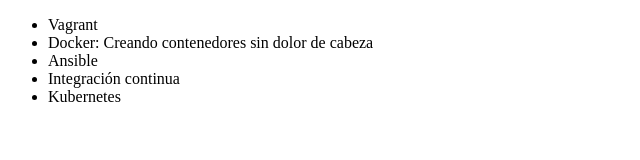
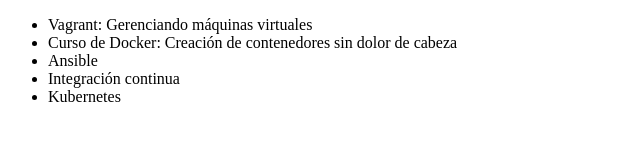
Before and after one commit to LeoBinaryStar/LeoBinaryStar-Git-y-GitHub-controle-y-comparta-su-codigo, a plain HTML site: page index.html in a window 1280 px wide. Shown: the whole page, without its empty margins (0-640 px from the left). Drawn offline with Linux system fonts and the light colour scheme.

Commit message:
Cambiando el curso Vagrant

```diff
--- a/index.html
+++ b/index.html
@@ -8,8 +8,8 @@
 
 <body>
 	<ul>
-		<li> Vagrant </li>
-		<li> Docker: Creando contenedores sin dolor de cabeza </li>
+		<li> Vagrant: Gerenciando máquinas virtuales </li>
+		<li> Curso de Docker: Creación de contenedores sin dolor de cabeza </li>
 		<li> Ansible </li>
 		<li> Integración continua </li>
 		<li> Kubernetes </li>
```
